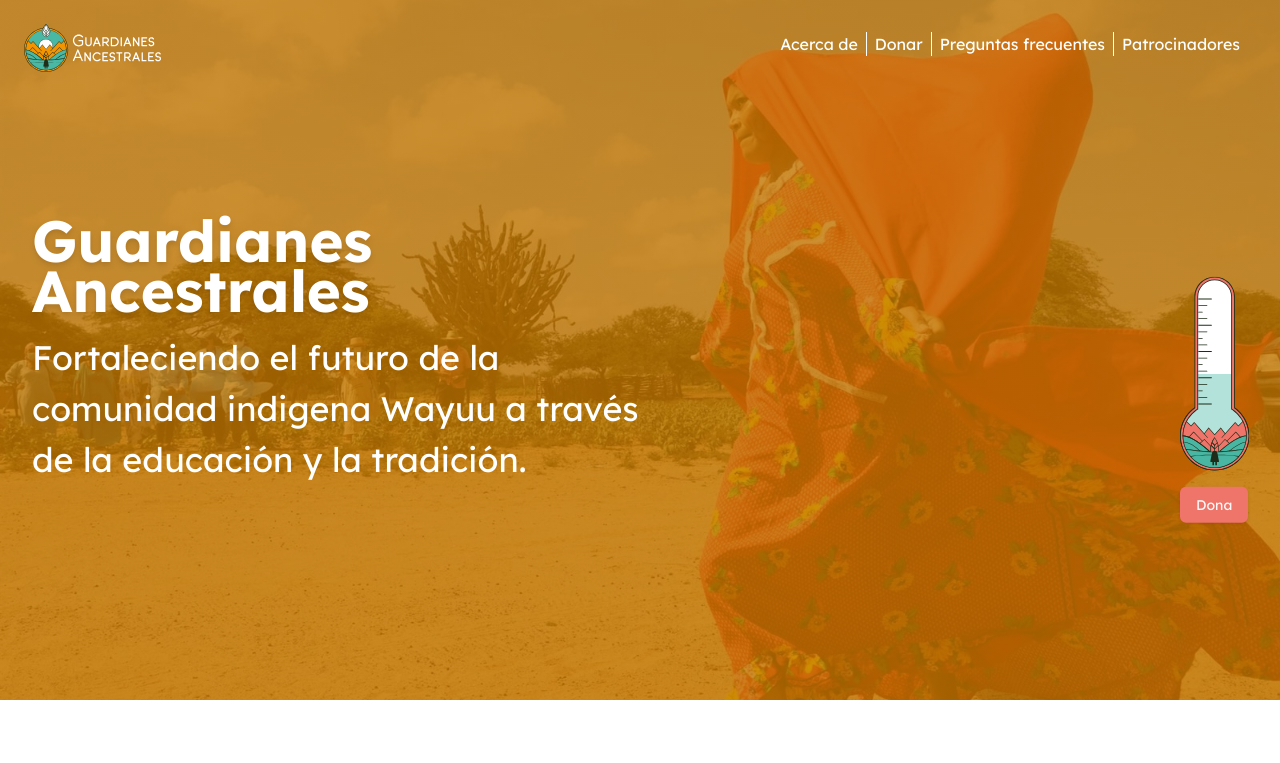
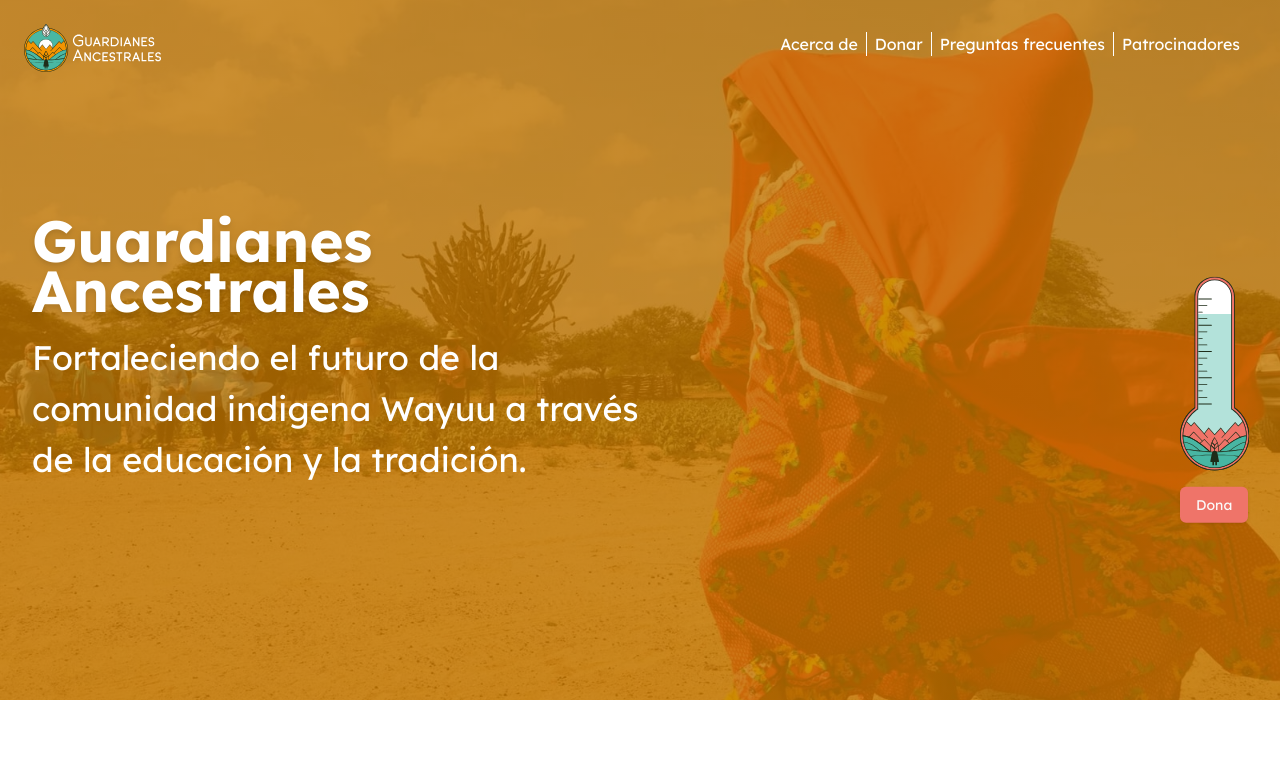
Before and after one commit to guardianes-ancestrales/website, a React (Vite) app: page / in a window 1280 px wide. Shown: the top 763 px of the page. Built offline with nearby package versions, Linux system fonts and the light colour scheme; a web font is replaced by a local one.

Commit message:
Update thermometer value

```diff
--- a/src/thermometer/thermometer.tsx
+++ b/src/thermometer/thermometer.tsx
@@ -9,7 +9,7 @@ export const Thermometer = (): JSX.Element => {
   return (
     <Link to="/donar">
       <div className="thermometer">
-        <Icon percentage={50} />
+        <Icon percentage={82} />
         <Button className="thermometer__cta">{content.donate}</Button>
       </div>
     </Link>
```
